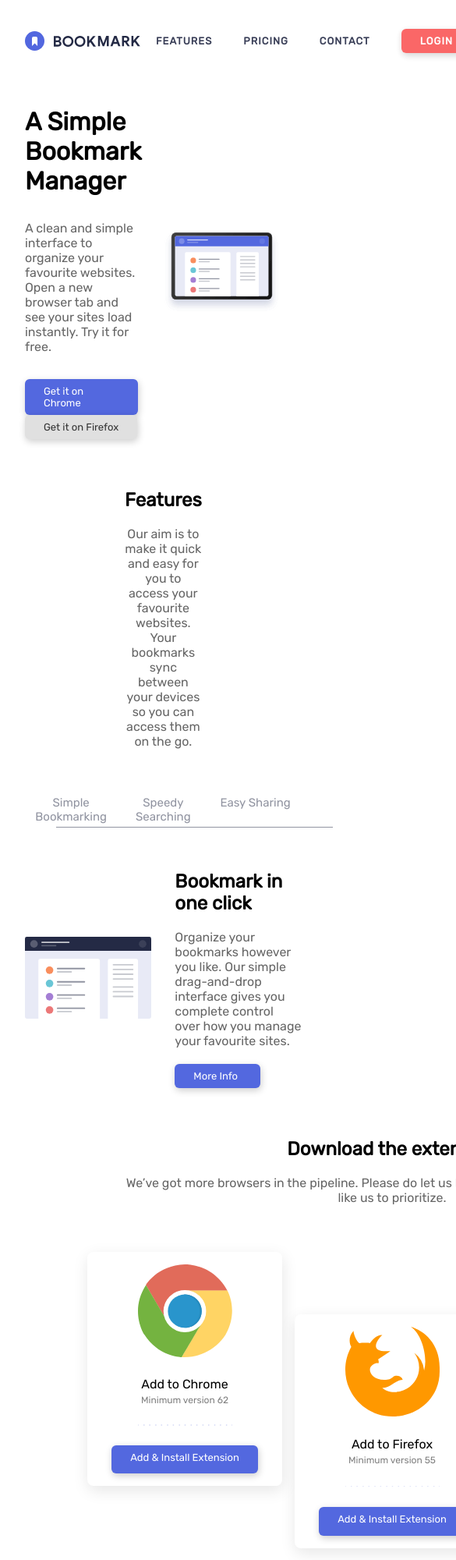
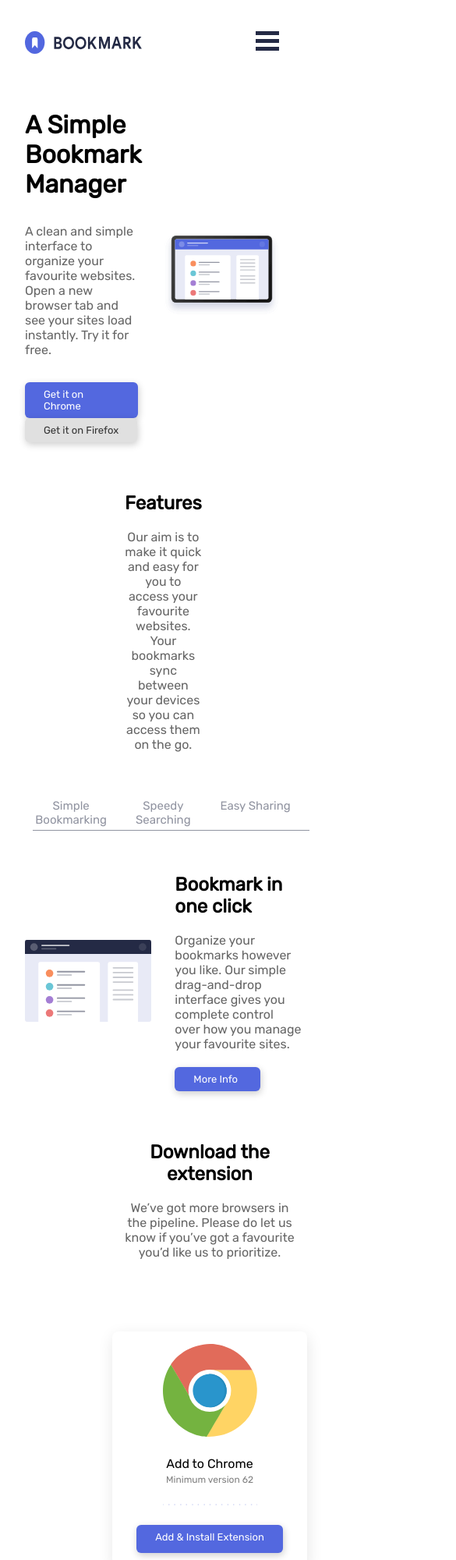
Before and after one commit to colis123/bookmark-landing-page, a plain HTML site: page index.html in a window 390 px wide. Shown: the top 2000 px of the page at 78% size, 585 px wide, since content can reach past the window. Drawn offline with Linux system fonts and the light colour scheme.

Commit message:
progress on mobile version

```diff
--- a/css/mobile.css
+++ b/css/mobile.css
@@ -0,0 +1,17 @@
+/*  Navigation */
+.main-nav .container ul {
+  display: none;
+}
+
+.main-nav .container .mobile-nav {
+  display: block;
+}
+
+.main-nav .container .mobile-nav a img {
+  width: 30px;
+  transition: all 250ms ease-in-out;
+}
+
+.main-nav .container .mobile-nav a img:hover {
+  transform: rotate(180deg);
+}
--- a/css/style.css
+++ b/css/style.css
@@ -123,6 +123,10 @@ img {
   margin-bottom: 2rem;
 }
 
+.mobile-nav {
+  display: none;
+}
+
 .main-nav .container img {
   width: 150px;
 }
@@ -230,7 +234,7 @@ img {
   content: '';
   position: absolute;
   top: 40px;
-  left: 40px;
+  left: 10px;
   height: 1px;
   width: 100%;
   background: var(--grayish-blue);
@@ -244,7 +248,7 @@ img {
   height: 3px;
   width: 0;
   background: var(--soft-red);
-  animation: red-line 500ms ease-in-out forwards;
+  animation: red-line 250ms ease-in-out forwards;
 }
 
 @keyframes red-line {
@@ -455,3 +459,27 @@ footer .container .icons a img {
   width: 30px;
   margin: 0 1rem;
 }
+
+
+
+@media screen and (max-width: 1000px) {
+
+  /* Cards Section */
+  .download .container .download-cards {
+    flex-direction: column;
+    align-items: center;
+    height: auto;
+  }
+
+  .download .container .download-cards .card:nth-child(1) {
+    margin: 2rem;
+  }
+
+  .download .container .download-cards .card:nth-child(2){
+    margin: 2rem;
+  }
+
+  .download .container .download-cards .card:nth-child(3) {
+    margin: 2rem;
+  }
+}
--- a/index.html
+++ b/index.html
@@ -10,7 +10,7 @@
 
   <!-- Feel free to remove these styles or customise in your own stylesheet 👍 -->
   <link rel="stylesheet" href="css/style.css">
-  <link rel="stylesheet" media="screen and (max-width: 768px)" href="css/mobile.css">
+  <link rel="stylesheet" media="screen and (max-width: 800px)" href="css/mobile.css">
 </head>
 <body>
   <nav class="main-nav">
@@ -22,6 +22,11 @@
         <li><a href="#">Contact</a></li>
         <li><a class="btn-red" href="#">Login</a></li>
       </ul>
+      <div class="mobile-nav">
+        <a href="#">
+          <img src="/images/icon-hamburger.svg" alt="Icon">
+        </a>
+      </div>
     </div>
   </nav>
 
--- a/main.js
+++ b/main.js
@@ -95,3 +95,6 @@ sharing.addEventListener('click', function(e) {
   </div>
   `
 })
+
+
+// FAQ
```
